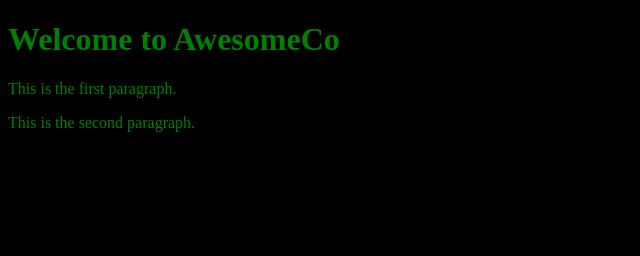
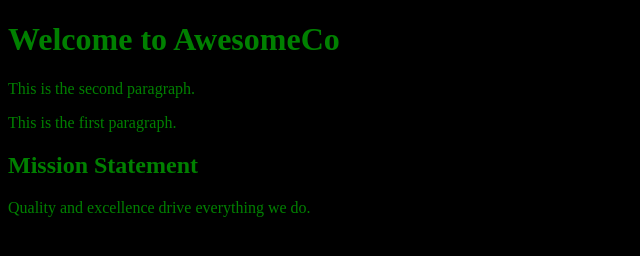
Before and after one commit to MThalacker1/awesomeco_website, a plain HTML site: page index.html in a window 1280 px wide. Shown: the whole page, without its empty margins (0-640 px from the left). Drawn offline with Linux system fonts and the light colour scheme.

Commit message:
Reverse paragraphs and add mission statement

```diff
--- a/index.html
+++ b/index.html
@@ -7,7 +7,11 @@
     </head>
     <body>
         <h1>Welcome to AwesomeCo</h1>
+        <p>This is the second paragraph.</p>
         <p>This is the first paragraph.</p>
-        <p>This is the second paragraph.</p>
+        <h2>
+            Mission Statement
+        </h2>
+        <p>Quality and excellence drive everything we do.</p>
     </body>
 </html>
```
Also changed, not shown: history.txt (added).
